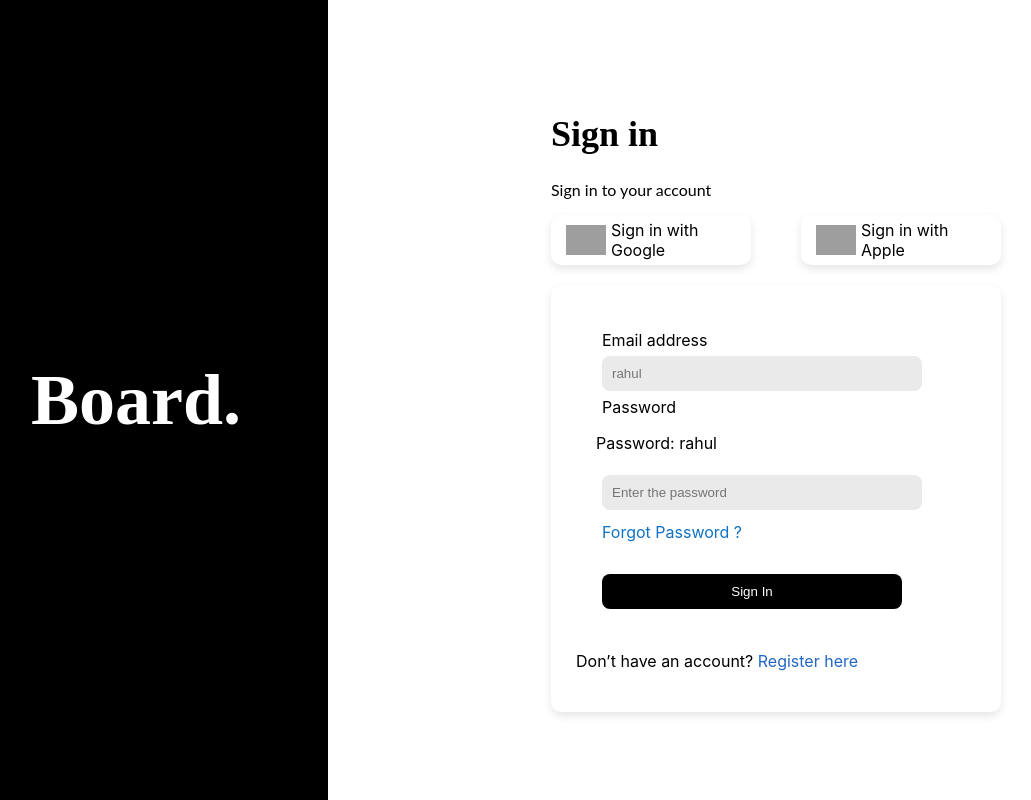
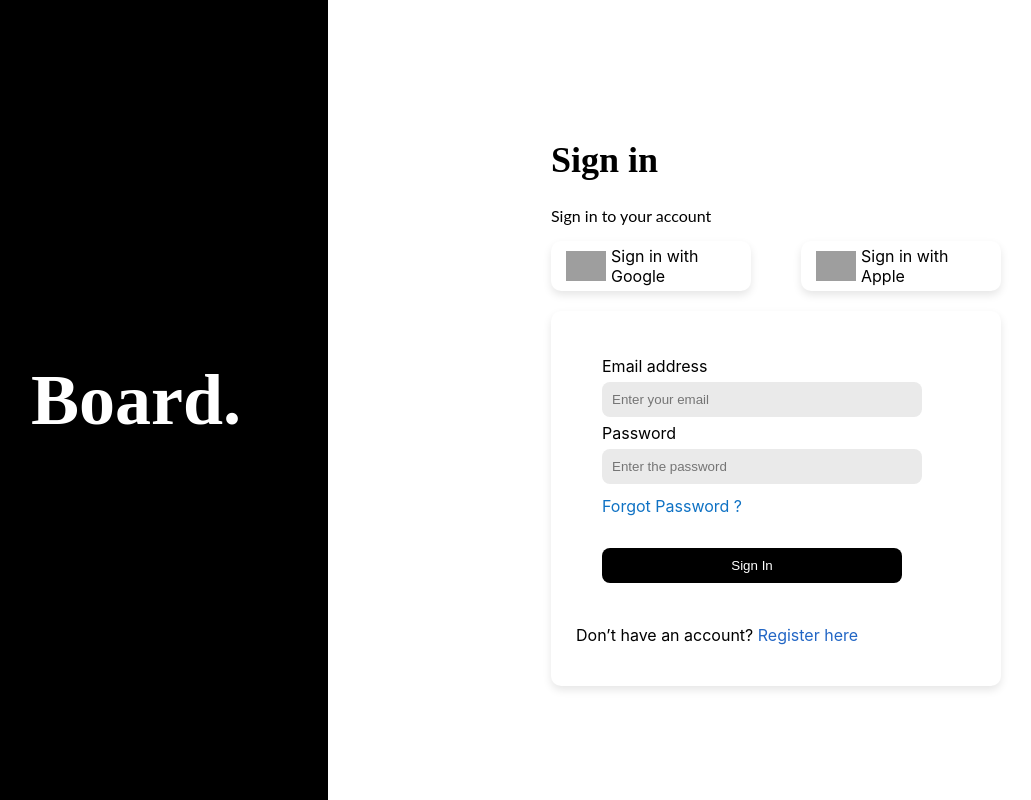
Before and after one commit to Akash-1101/react-self-eval-assignment, a React (Create React App) app: page / in a window 1280 px wide. Shown: the whole page, without its empty margins (56-1087 px from the left). Built offline with nearby package versions, Linux system fonts and the light colour scheme; grey boxes are pictures that could not be loaded.

Commit message:
version4

```diff
--- a/src/components/Login/index.js
+++ b/src/components/Login/index.js
@@ -55,9 +55,9 @@ class Login extends Component{
                     <div className="from-div-container">
                         <div className="form-container">
                             <label className="emailEl">Email address</label><br/>
-                            <input onChange={this.onChangeEmailInput} className="inputEl" placeholder="rahul " type="text" /><br/>
+                            <input onChange={this.onChangeEmailInput} className="inputEl" placeholder="Enter your email " type="text" /><br/>
                             <label className="emailEl">Password</label><br/>
-                            <p>Password: rahul</p>
+
                             <input onChange={this.onChangepasswordInput} className="inputEl" placeholder="Enter the password" type="password"/><br/>
                             <p className="para2">Forgot Password ?</p><br/>
                             <button onClick={this.onclickSignIn} type="button" className="signinBtn">Sign In</button>
```
